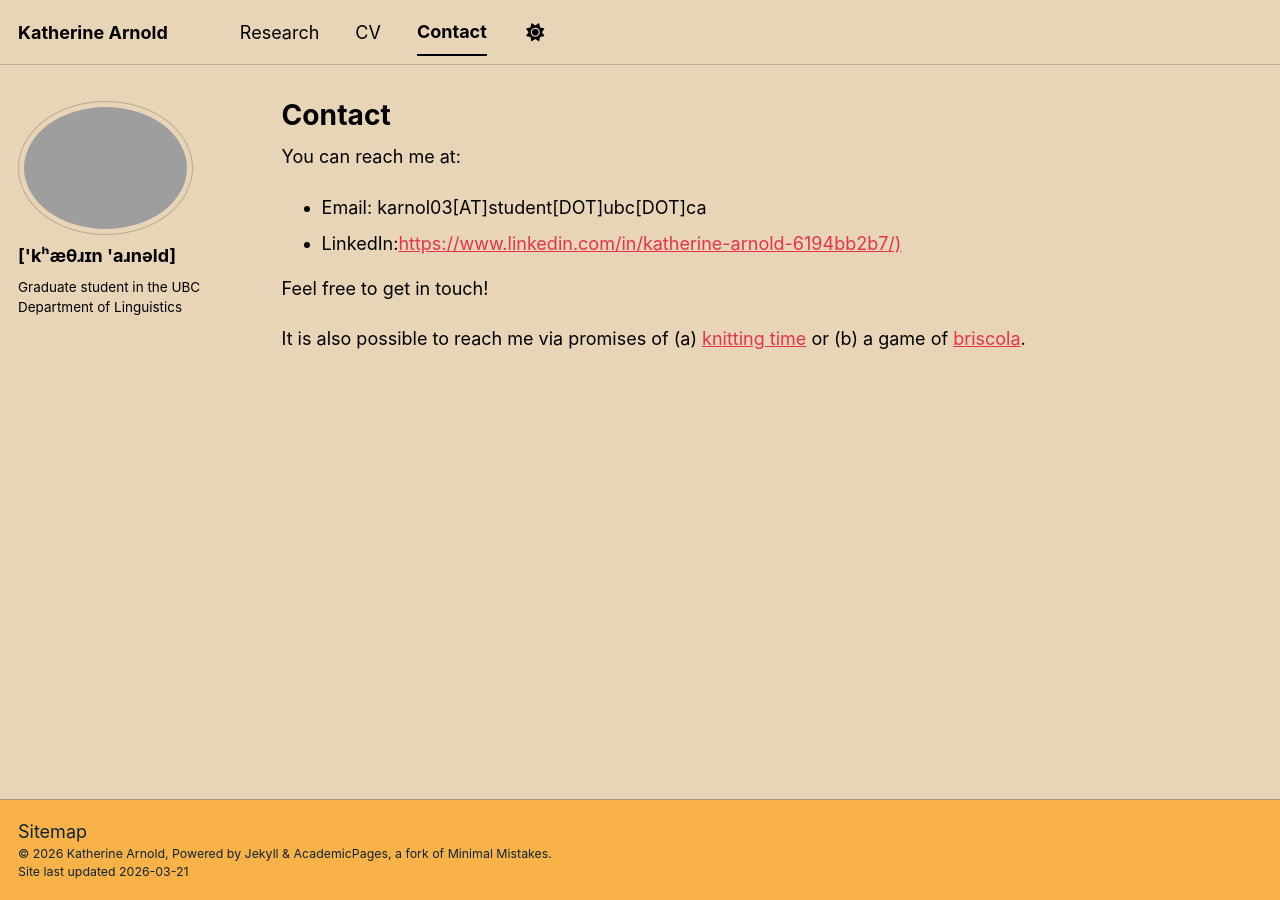
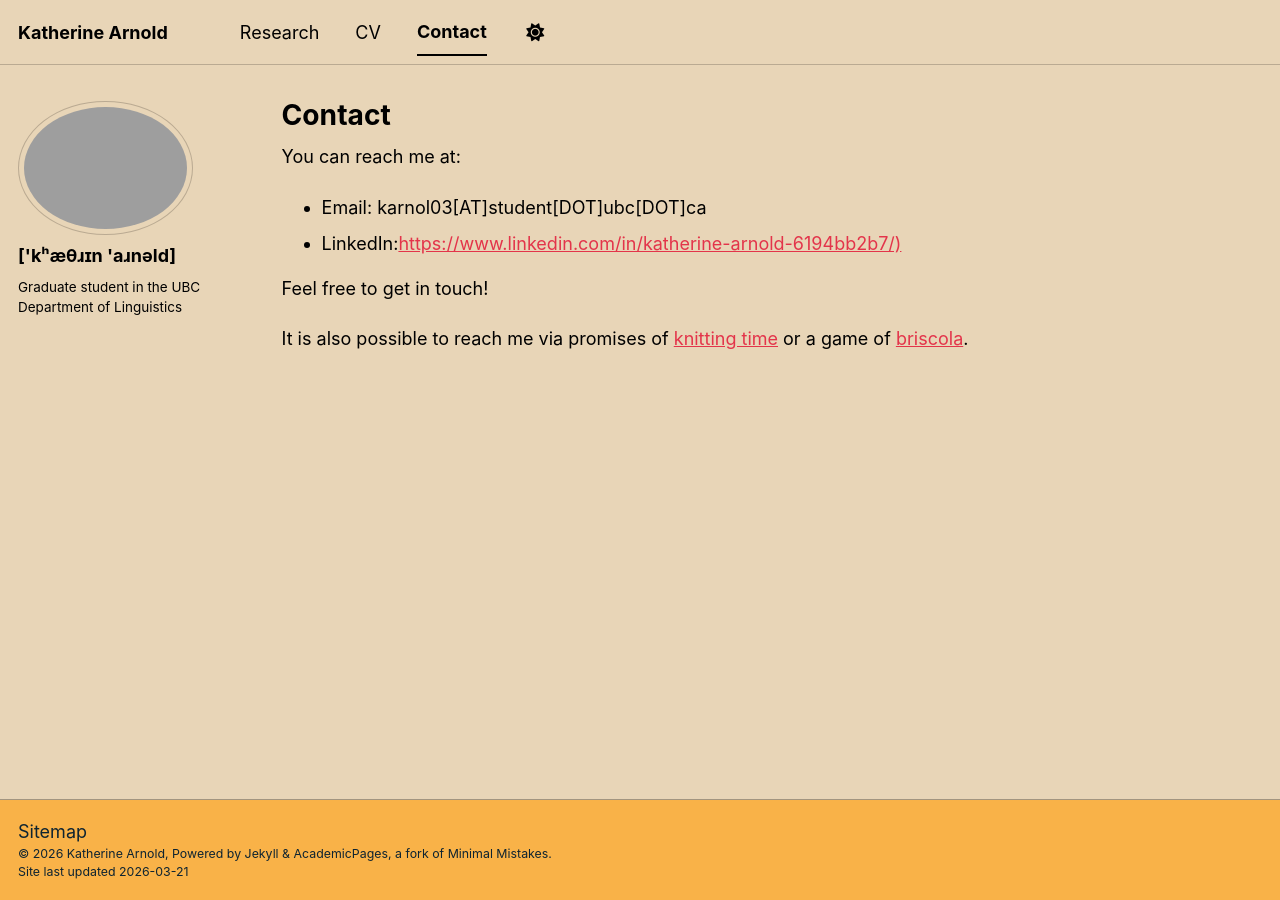
Before and after one commit to katherinearnold/katherinearnold.github.io, a Jekyll site: the page built from _pages/contactinfo.md, in a window 1280 px wide. Built offline with Jekyll 4.4.1, drawn with Linux system fonts in a browser that asks for light colours; a script bundle is joined from its source files by our own code; library files that are not in the unit come from our copies.

```diff
--- a/_pages/contactinfo.md
+++ b/_pages/contactinfo.md
@@ -12,4 +12,4 @@ You can reach me at:
 
 Feel free to get in touch!
 
-It is also possible to reach me via promises of (a) [knitting time](https://www.ravelry.com/people/katiearnold23) or (b) a game of [briscola](https://www.bulgnais.com/TerminiBriscola.pdf).
+It is also possible to reach me via promises of [knitting time](https://www.ravelry.com/people/katiearnold23) or a game of [briscola](https://www.bulgnais.com/TerminiBriscola.pdf).
```
